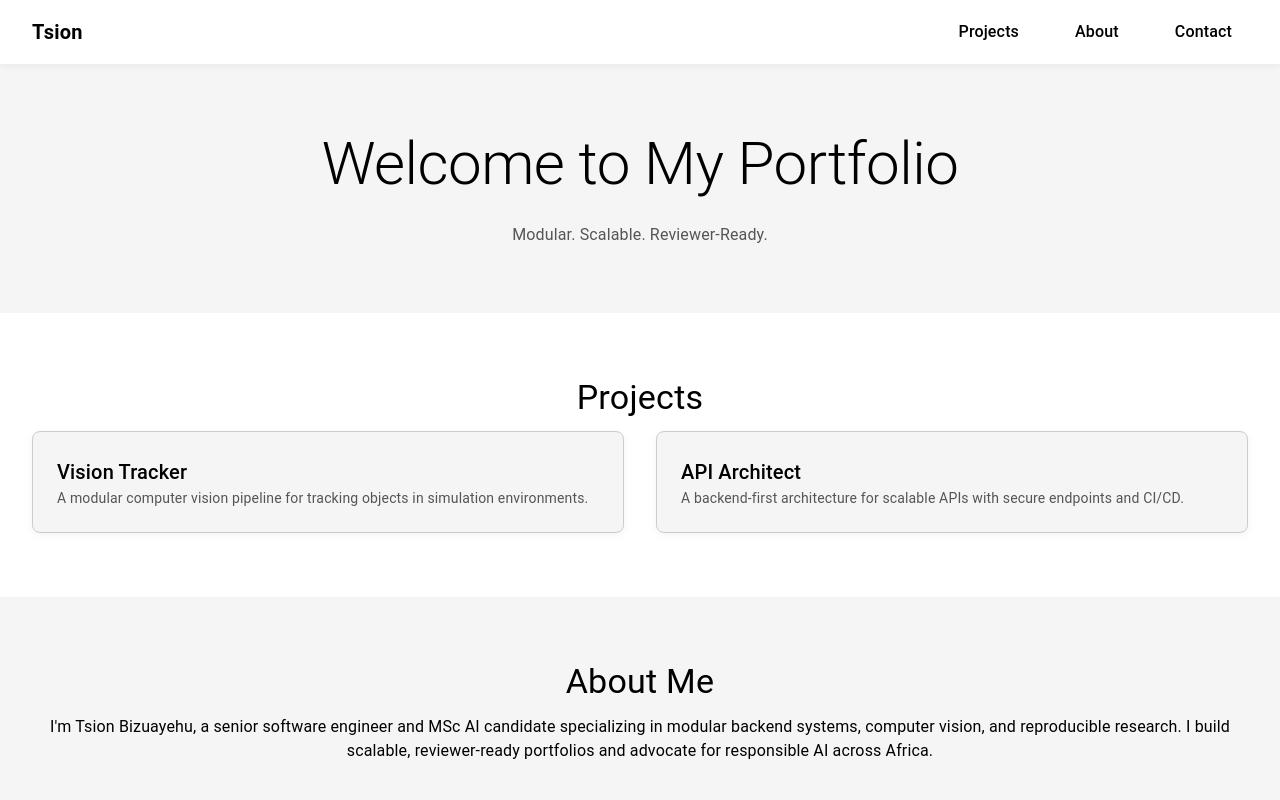
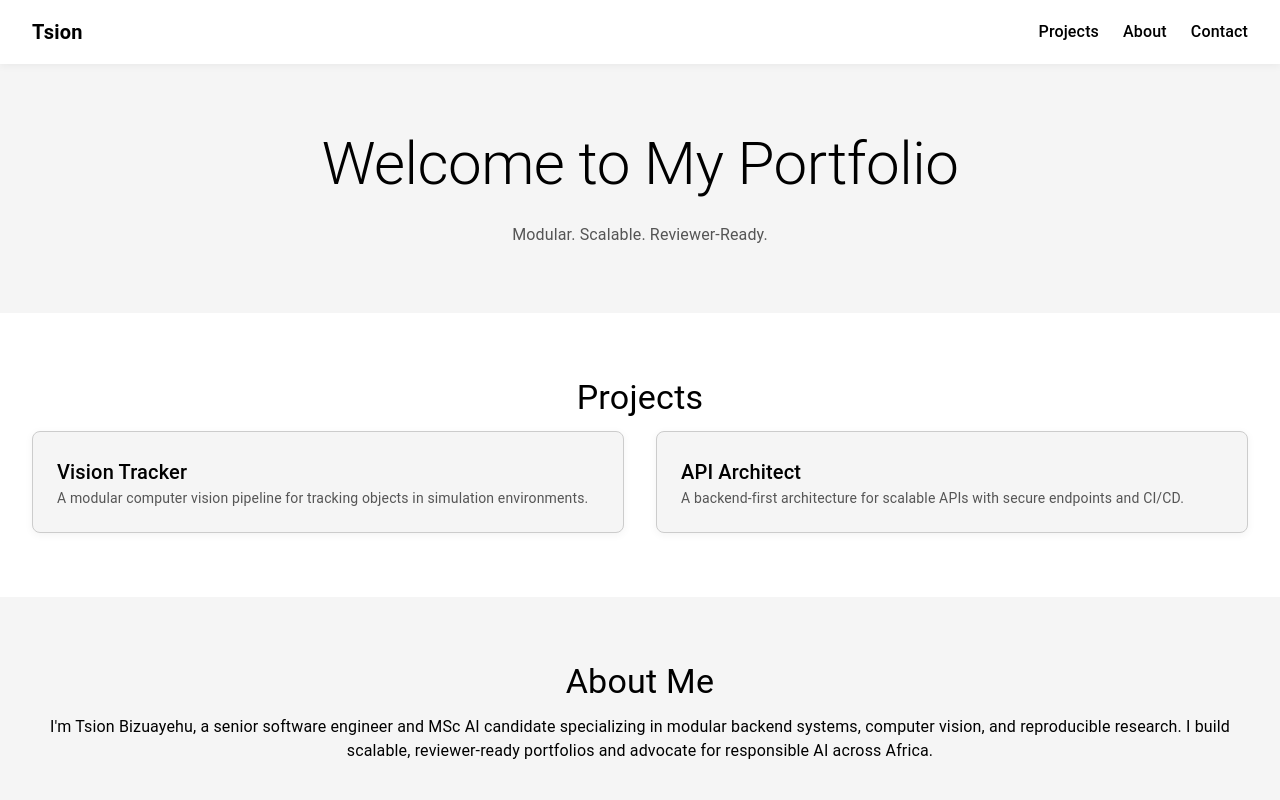
Before and after one commit to TSION2121/my-portfolio, a React (Vite) app: page / in a window 1280 px wide. Shown: the top 800 px of the page. Built offline with nearby package versions, Linux system fonts and the light colour scheme.

Commit message:
Make header sticky and highlight active nav links with react-scroll

```diff
--- a/src/components/Header.jsx
+++ b/src/components/Header.jsx
@@ -5,26 +5,24 @@ import { HeaderContainer, Nav } from '../styles/Header.styles';
 import { Link } from 'react-scroll';
 
 const Header = () => {
+    const sections = ['projects', 'about', 'contact'];
+
     return (
         <HeaderContainer>
             <Typography variant="h6" component="div" sx={{ fontWeight: 'bold' }}>
                 Tsion
             </Typography>
             <Nav>
-                {['projects', 'about', 'contact'].map((section) => (
+                {sections.map((section) => (
                     <Link
                         key={section}
                         to={section}
                         smooth={true}
                         duration={500}
                         spy={true}
+                        offset={-70}
                         activeClass="active"
-                        style={{
-                            margin: '0 1rem',
-                            cursor: 'pointer',
-                            textDecoration: 'none',
-                            color: 'inherit',
-                        }}
+                        className="nav-link"
                     >
                         {section.charAt(0).toUpperCase() + section.slice(1)}
                     </Link>
--- a/src/styles/Header.styles.js
+++ b/src/styles/Header.styles.js
@@ -1,6 +1,5 @@
 // src/styles/Header.styles.js
 import styled from 'styled-components';
-
 
 export const HeaderContainer = styled.header`
     position: sticky;
@@ -14,22 +13,24 @@ export const HeaderContainer = styled.header`
     box-shadow: 0 2px 8px rgba(0, 0, 0, 0.05);
 `;
 
-
-export const Logo = styled.h2`
-  font-size: 1.75rem;
-  font-weight: bold;
-`;
-
 export const Nav = styled.nav`
     display: flex;
     gap: 1.5rem;
-`;
 
-export const NavItem = styled.a`
-  color: white;
+    .nav-link {
+        cursor: pointer;
         text-decoration: none;
+        color: ${({ theme }) => theme.palette.text.primary};
         font-weight: 500;
+        transition: all 0.3s ease;
+
+        &.active {
+            font-weight: bold;
+            border-bottom: 2px solid ${({ theme }) => theme.palette.primary.main};
+        }
+
         &:hover {
-    text-decoration: underline;
+            color: ${({ theme }) => theme.palette.primary.main};
+        }
     }
 `;
```
Lines whose indentation alone changed are shown as unchanged.
